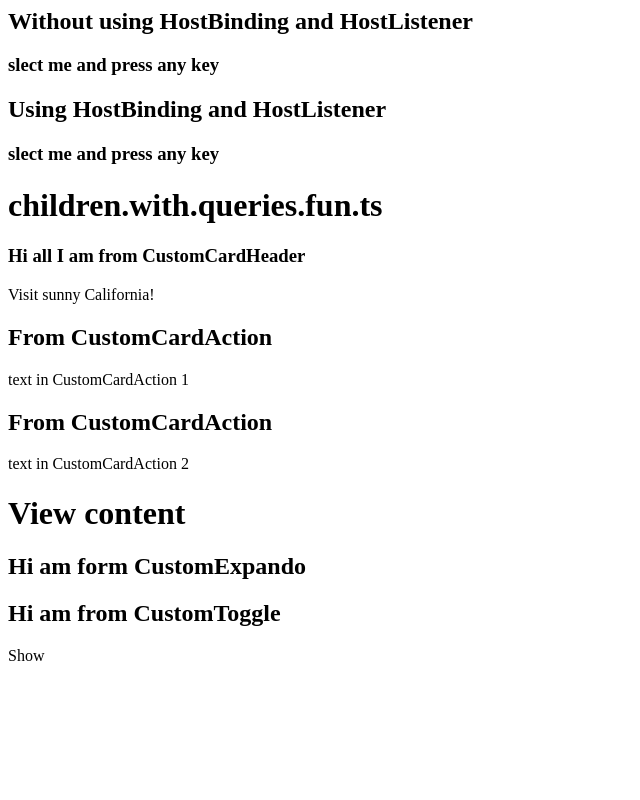
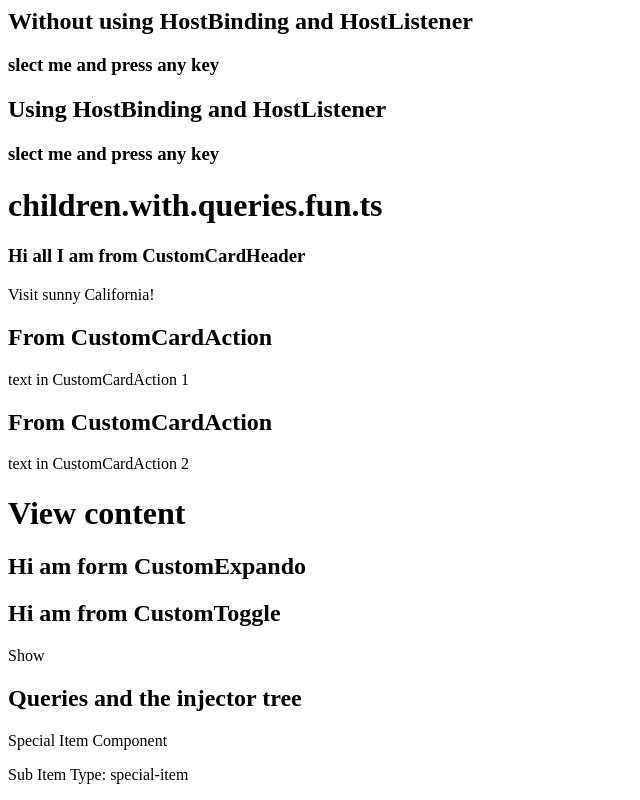
Before and after one commit to ArghyaGhoshBhim/AngularDon, an Angular app in the folder angularDon/: page / in a window 1280 px wide. Shown: the part 875-1675 px from the top of the page, without its empty margins (0-640 px from the left). Before the commit the page ends 1548 px from the top, so only its background shows below. Built offline with nearby package versions, Linux system fonts and the light colour scheme.

Commit message:
Queries and the injector tree

```diff
--- a/angularDon/src/app/components.fun/children.with.queries.fun.ts
+++ b/angularDon/src/app/components.fun/children.with.queries.fun.ts
@@ -2,11 +2,44 @@ import {
   Component,
   ContentChild,
   ElementRef,
+  InjectionToken,
   Input,
   QueryList,
   ViewChild,
   ViewChildren,
 } from '@angular/core';
+
+const SUB_ITEM = new InjectionToken<string>('sub-item');
+
+@Component({
+  selector: 'app-special-item',
+  standalone: true,
+  providers: [{ provide: SUB_ITEM, useValue: 'special-item' }],
+  template: `<p>Special Item Component</p>`,
+})
+export class SpecialItem {}
+
+@Component({
+  selector: 'app-custom-list',
+  standalone: true,
+  template: `<ng-content></ng-content>
+    <p>Sub Item Type: {{ subItemType }}</p>`,
+})
+export class CustomList {
+  @ContentChild(SUB_ITEM) subItemType!: string; // Using ! to assert it will be defined.
+}
+
+@Component({
+  selector: 'custom-app-root',
+  standalone: true,
+  imports: [CustomList, SpecialItem],
+  template: `
+    <app-custom-list>
+      <app-special-item></app-special-item>
+    </app-custom-list>
+  `,
+})
+export class CustomAppComponent {}
 
 @Component({
   selector: 'custom-card-header',
@@ -91,7 +124,7 @@ export class CustomExpando {
     );
   }
 
-  ngAfterViewInit(){
+  ngAfterViewInit() {
     console.log(
       'ContentChild element from CustomExpando: ',
       this.ele?.nativeElement
@@ -114,12 +147,14 @@ export class UserProfile {}
 
 @Component({
   selector: 'children-with-queries-fun',
-  imports: [CustomCard, UserProfile],
+  imports: [CustomCard, UserProfile, CustomAppComponent],
   standalone: true,
   template: `
     <h1>children.with.queries.fun.ts</h1>
     <custom-card />
     <user-profile />
+    <h2>Queries and the injector tree</h2>
+    <custom-app-root />
   `,
 })
 export class ChildrenWithQueries {}
```
Lines whose indentation alone changed are shown as unchanged.
